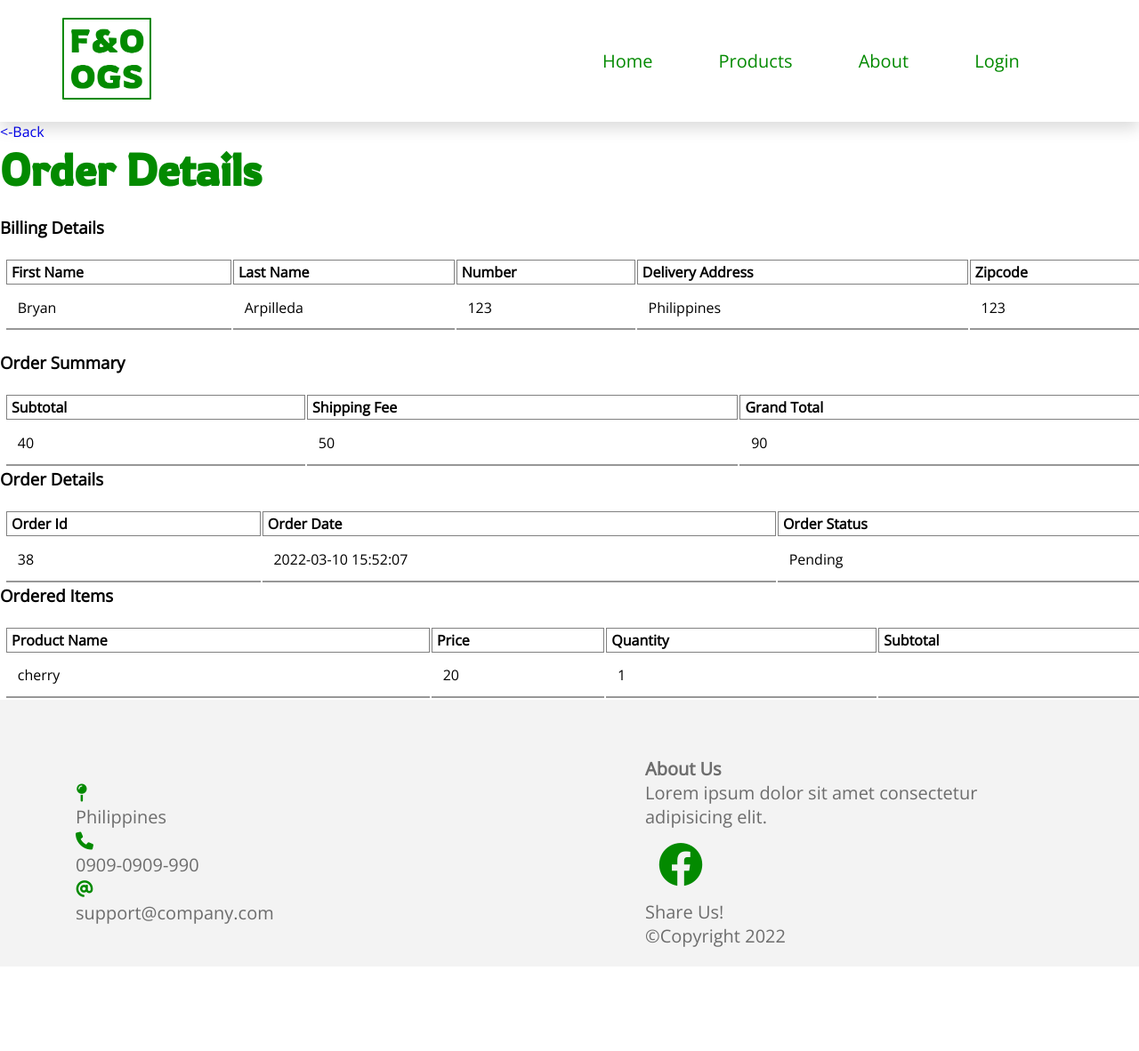
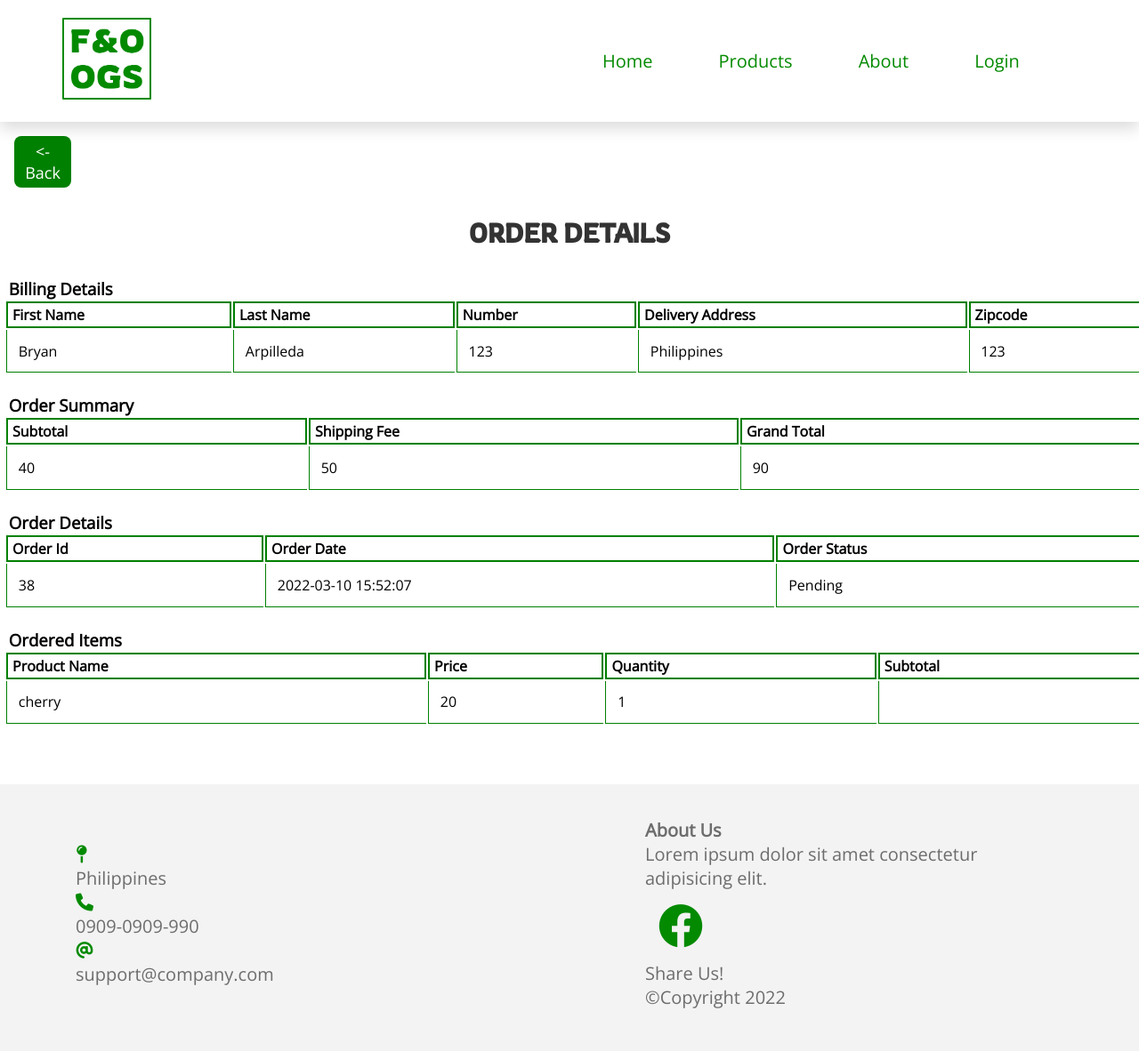
Before and after one commit to JangKarl/web-dev-proj, a PHP site: page /user-order-details.php?order_id=38 in a window 1280 px wide. Shown: the whole page at 89% size. Before the commit the page ends 1065 px from the top, so only its background shows below. Run offline with PHP 8.4, Linux system fonts and the light colour scheme; a user stored in the database is signed in; data comes from the database, SQL or seed files in the repository; data that the repository does not hold is empty.

Commit message:
User orders design

```diff
--- a/foogs/css/style.css
+++ b/foogs/css/style.css
@@ -245,7 +245,7 @@ div.products {
 
 /*Startof style container & content for .footer*/
 .footer {
-    padding-top: 5%;
+    padding-top: 3%;
     margin: auto;
     text-align: center;
     background-color: #f3f3f3;
@@ -328,6 +328,19 @@ div.products {
 .delete-btn{
    margin-top: 0;
    background-color: rgb(13, 67, 0);
+}
+.back-btn{
+   display: block;
+   width: 5%;
+   text-align: center;
+   background-color: green;
+   color:white;
+   font-size: 18px;
+   padding: 5px 5px;
+   border-radius: .5rem;
+   cursor: pointer;
+   margin-top: 1rem;
+   margin-left: 1rem;
 }
 
 
@@ -693,17 +706,25 @@ div.products {
         text-decoration: underline;
     }
 
-/*TABLES*/
+/* table */
 .tbl-full{
     width: 100%;
     margin-left: 5px;
 }
+.tbl-full tr:nth-child(even){
+    background-color: rgb(232, 232, 232);
+}
 .tbl-full tr th{
-    border: 1px solid gray;
+    border: 2px solid green;
     text-align: left;
     padding: 2px 5px 2px ;
 }
 .tbl-full tr td{
-    border-bottom: 2px solid rgb(151, 151, 151);
+    border-bottom: 1px solid green;
+    border-left: 1px solid green;
     padding: 1%;
 }
+.tbl-30{
+    width: 50%;
+}
+/* table */
--- a/foogs/user-order-details.php
+++ b/foogs/user-order-details.php
@@ -6,10 +6,10 @@
 <body>
 <?php include("partials/navigation.php") ?>
 
-<a href="order.php"><-Back</a>
-    <h1>Order Details</h1>
-    <br>
-    <h3>Billing Details</h3> <br>
+<a href="order.php" class="back-btn"><-Back</a>
+
+    <h1 class="heading">Order Details</h1>
+    <h3>&nbsp;&nbsp;Billing Details</h3>
     <table class="tbl-full">
         <thead>
             <th>First Name</th>
@@ -48,7 +48,7 @@
     </table>
     <br>
 
-    <h3>Order Summary</h3><br>
+    <h3>&nbsp;&nbsp;Order Summary</h3>
     <table class="tbl-full">
         <thead>
             <th>Subtotal</th>
@@ -86,7 +86,7 @@
         </tbody>
     </table>
 
-    <h3>Order Details</h3><br>
+    <br><h3>&nbsp;&nbsp;Order Details</h3>
     <table class="tbl-full">
         <thead>
             <th>Order Id</th>
@@ -120,7 +120,7 @@
         </tbody>
     </table>
 
-    <h3>Ordered Items</h3><br>
+    <br><h3>&nbsp;&nbsp;Ordered Items</h3>
     <table class="tbl-full">
         <thead>
             <th>Product Name</th>
@@ -157,7 +157,7 @@
             ?>
         </tbody>
     </table>
-
+    <br><br><br>
 
 
 
```
Also changed, not shown: foogs/css/admin.css (+5 -3 lines), foogs/order.php (+7 -5 lines).
